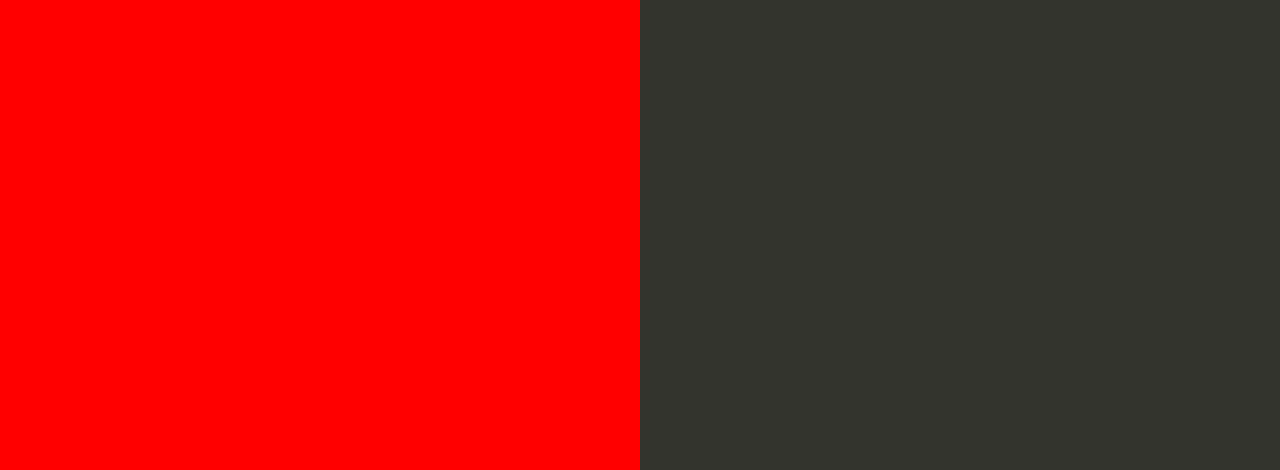
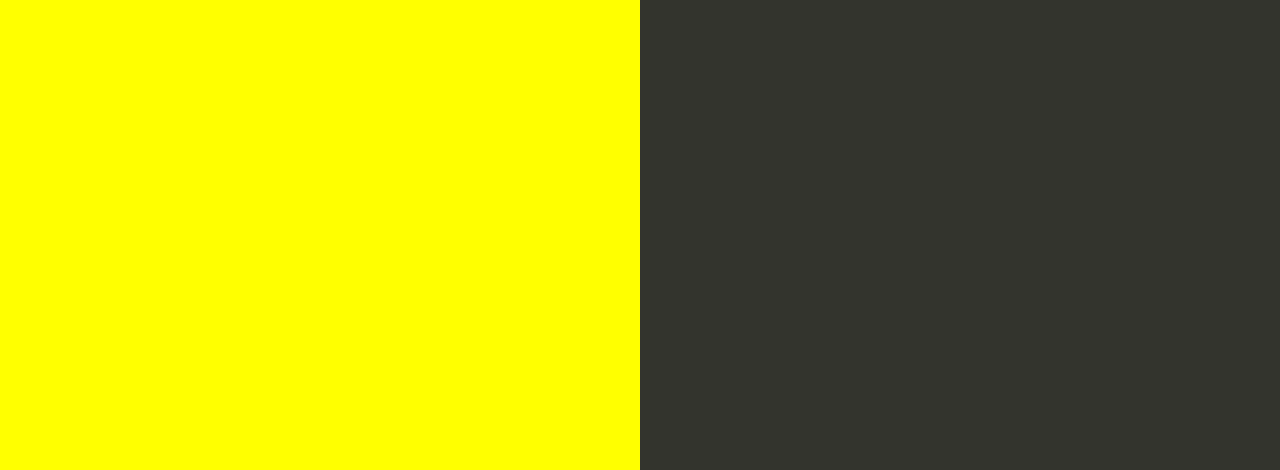
Before and after one commit to iamvijayp/my-nodejs-app, a website: page index.html in a window 1280 px wide. Shown: the part 330-800 px from the top of the page. Drawn offline with Linux system fonts and the light colour scheme.

Commit message:
change to yellow

```diff
--- a/index.html
+++ b/index.html
@@ -35,7 +35,7 @@
 
         text-align: right;
         padding-top: 11em;
-        background-color: rgb(255, 0, 0);
+        background-color: yellow;
 
       }
       .textColumn p {
```
